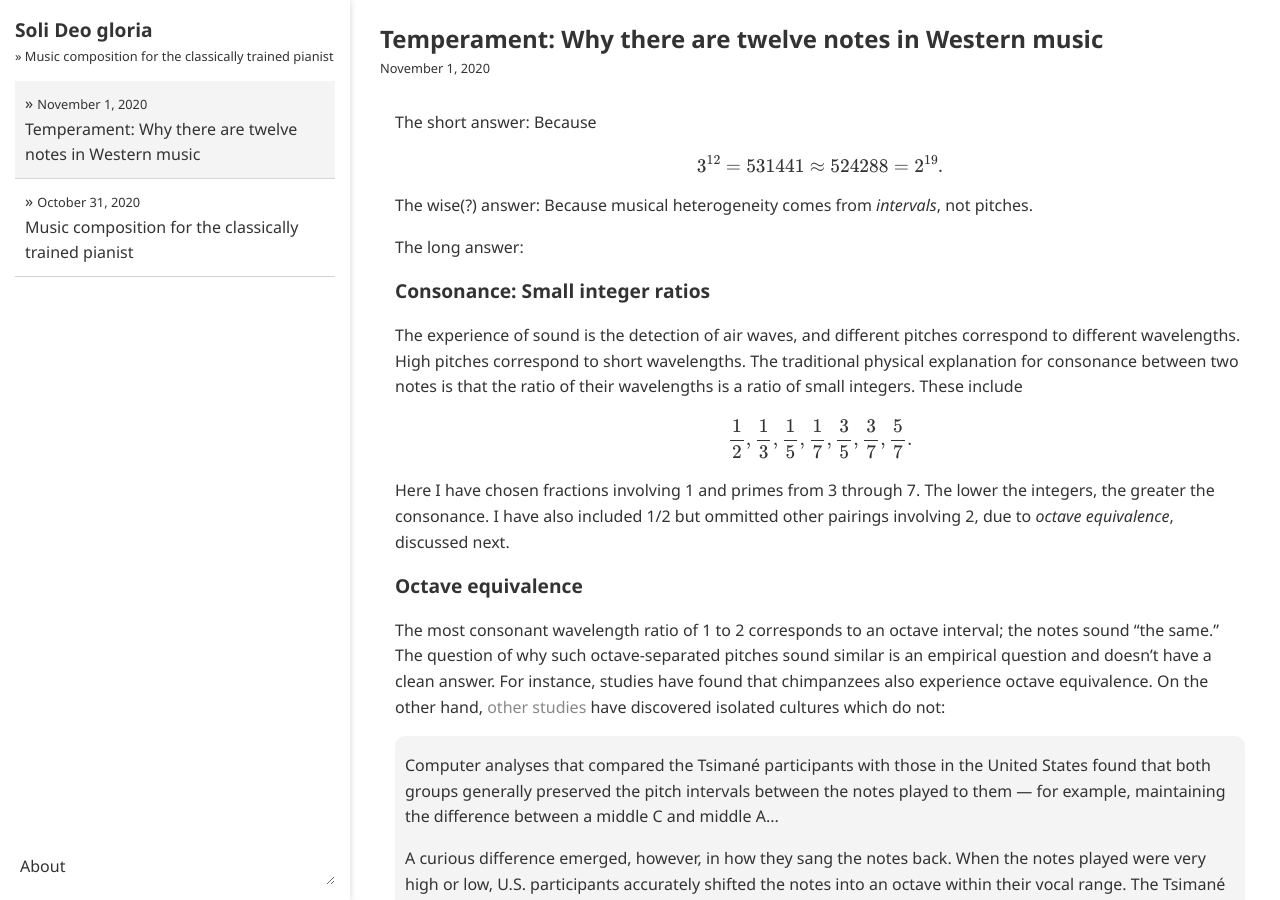
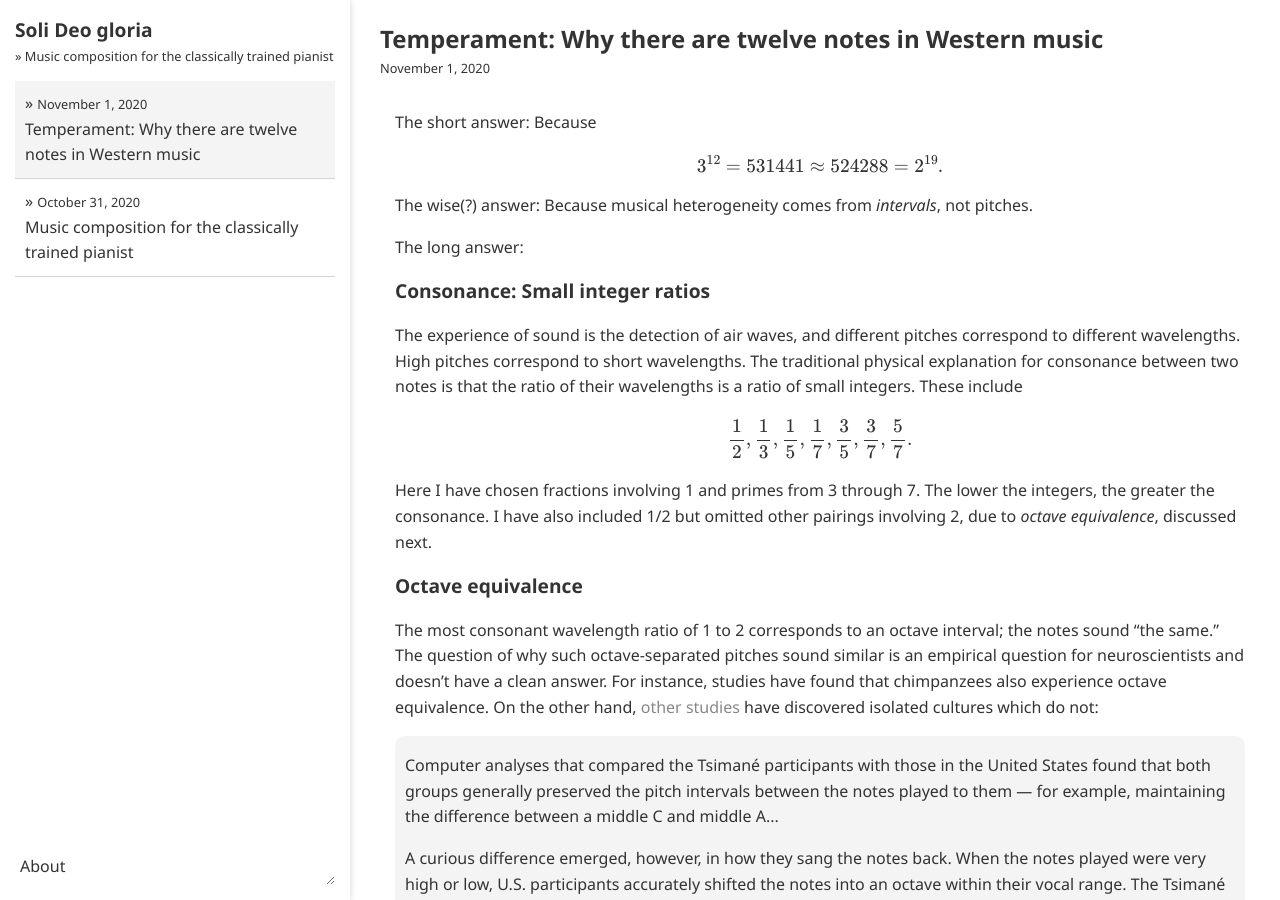
Before and after one commit to ansyblenetwork/sdg, a Jekyll site: the page built from _posts/2020-11-01-temperament-why-there-are-twelve-notes.md, in a window 1280 px wide and 900 px high. Built offline with Jekyll 4.4.1, drawn with Linux system fonts in a browser that asks for light colours; formulas are drawn with MathJax 3.

Commit message:
Update 2020-11-01-temperament-why-there-are-twelve-notes.md

```diff
--- a/_posts/2020-11-01-temperament-why-there-are-twelve-notes.md
+++ b/_posts/2020-11-01-temperament-why-there-are-twelve-notes.md
@@ -16,11 +16,11 @@
 
 $$\frac{1}{2}, \frac{1}{3}, \frac{1}{5}, \frac{1}{7}, \frac{3}{5}, \frac{3}{7}, \frac{5}{7}.$$
 
-Here I have chosen fractions involving 1 and primes from 3 through 7. The lower the integers, the greater the consonance. I have also included 1/2 but ommitted other pairings involving 2, due to _octave equivalence_, discussed next.
+Here I have chosen fractions involving 1 and primes from 3 through 7. The lower the integers, the greater the consonance. I have also included 1/2 but omitted other pairings involving 2, due to _octave equivalence_, discussed next.
 
 ### Octave equivalence
 
-The most consonant wavelength ratio of 1 to 2 corresponds to an octave interval; the notes sound "the same." The question of why such octave-separated pitches sound similar is an empirical question and doesn't have a clean answer. For instance, studies have found that chimpanzees also experience octave equivalence. On the other hand, [other studies](https://www.quantamagazine.org/perceptions-of-musical-octaves-are-learned-not-wired-in-the-brain-20191030/) have discovered isolated cultures which do not:
+The most consonant wavelength ratio of 1 to 2 corresponds to an octave interval; the notes sound "the same." The question of why such octave-separated pitches sound similar is an empirical question for neuroscientists and doesn't have a clean answer. For instance, studies have found that chimpanzees also experience octave equivalence. On the other hand, [other studies](https://www.quantamagazine.org/perceptions-of-musical-octaves-are-learned-not-wired-in-the-brain-20191030/) have discovered isolated cultures which do not:
 
 <div class="media">
 <p>Computer analyses that compared the Tsimané participants with those in the United States found that both groups generally preserved the pitch intervals between the notes played to them — for example, maintaining the difference between a middle C and middle A...</p>
```
